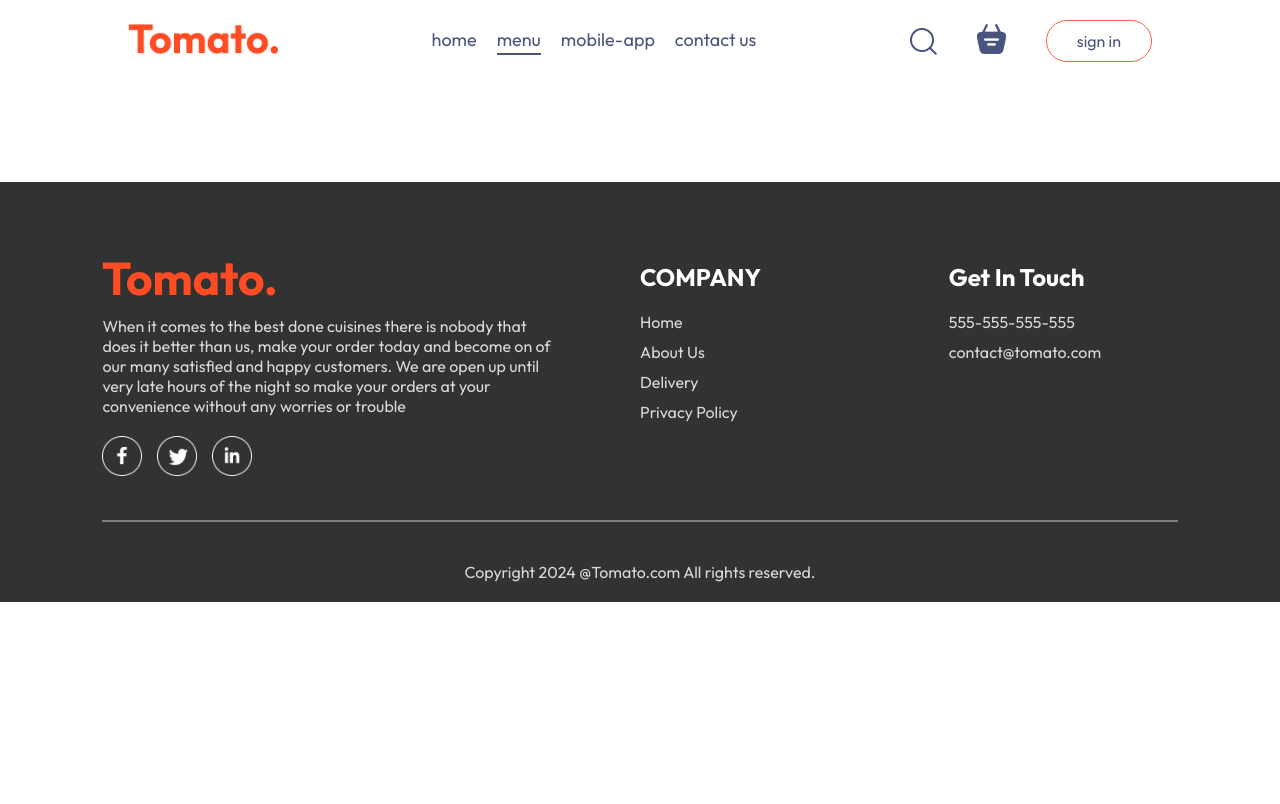
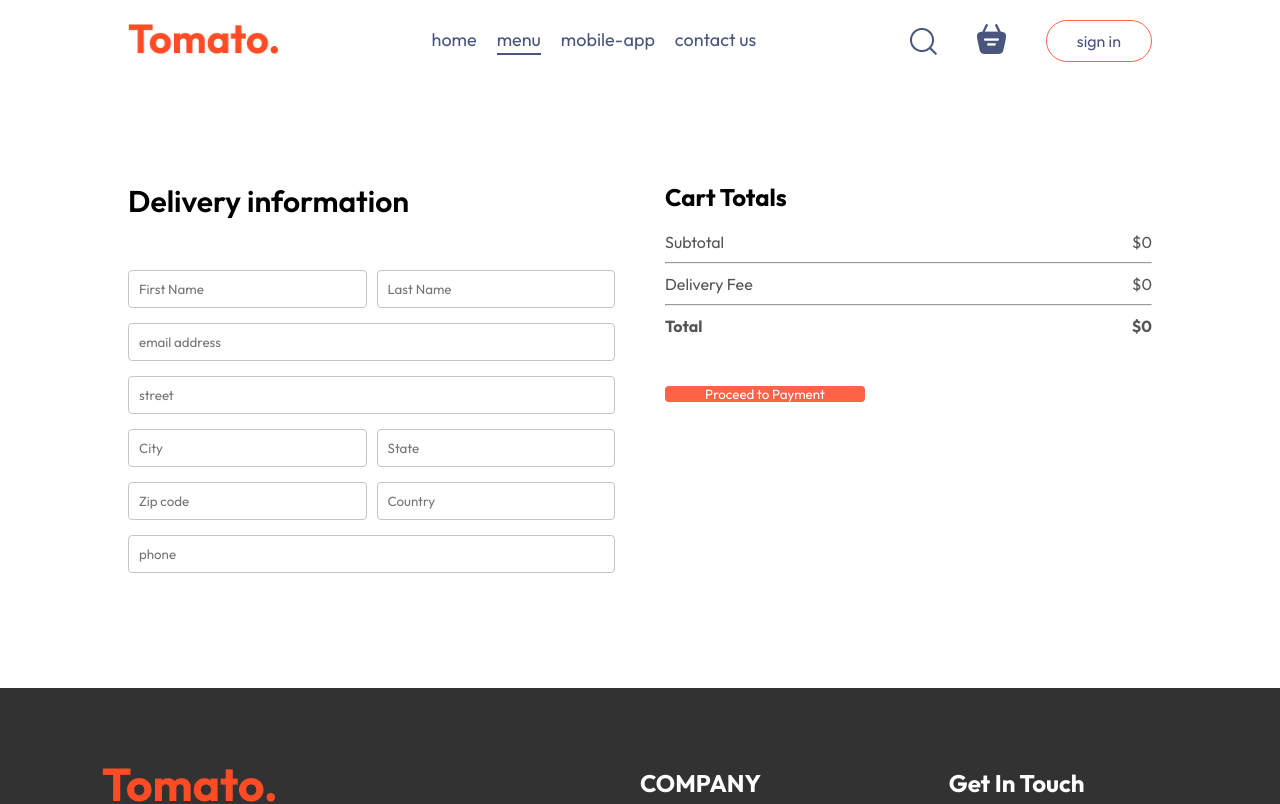
Before and after one commit to BrianWahungu/food-del, a React (Vite) app in the folder frontend/: page /order in a window 1280 px wide. Shown: the top 804 px of the page. Built offline with nearby package versions, Linux system fonts and the light colour scheme.

Commit message:
create place order page completed

```diff
--- a/frontend/src/pages/Cart/Cart.jsx
+++ b/frontend/src/pages/Cart/Cart.jsx
@@ -1,10 +1,14 @@
 import React, { useContext } from 'react'
 import './Cart.css'
 import {StoreContext} from '../../context/StoreContext'
+import { useNavigate } from 'react-router-dom';
 
 const Cart = () => {
 
   const {cartItems,food_list,removeFromCart, getTotalCartAmount} = useContext(StoreContext);
+
+  const navigate = useNavigate();
+
   return (
     <div className='cart'>
       <div className="cart-items">
@@ -48,15 +52,15 @@ const Cart = () => {
             <hr />
             <div className="cart-total-details">
                 <p>Delivery Fee</p>
-                <p>${2}</p>
+                <p>${getTotalCartAmount()===0?0:2}</p>
             </div>
             <hr />
             <div className="cart-total-details">
                 <b>Total</b>
-                <b>${getTotalCartAmount()+2}</b>
+                <b>${getTotalCartAmount()===0?0:getTotalCartAmount()+2}</b>
             </div>
           </div>
-          <button>Proceed to Checkout</button>
+          <button onClick={()=>navigate('/order')}>Proceed to Checkout</button>
         </div>
         <div className="cart-promocode">
           <div>
--- a/frontend/src/pages/PlaceOrder/PlaceOrder.css
+++ b/frontend/src/pages/PlaceOrder/PlaceOrder.css
@@ -0,0 +1,35 @@
+.place-order{
+    display: flex;
+    align-items: start;
+    justify-content: space-between;
+    gap: 50px;
+    margin-top: 100px;
+}
+.place-order-left{
+    width: 100%;
+    max-width: max(30%,500px);
+}
+.place-order-left .title{
+    font-size: 30px;
+    font-weight: 600;
+    margin-bottom: 50px;
+}
+.place-order-left input{
+    margin-bottom: 15px;
+    width: 100%;
+    padding: 10px;
+    border: 1px solid #c5c5c5;
+    border-radius: 4px;
+    outline-color: tomato;
+}
+.place-order-left .multi-fields{
+    display: flex;
+    gap: 10px;
+}
+.place-order-right{
+    width: 100%;
+    max-width: max(40%,500px);
+}
+.place-order .cart-total button{
+    margin-top: 30px;
+}
--- a/frontend/src/pages/PlaceOrder/PlaceOrder.jsx
+++ b/frontend/src/pages/PlaceOrder/PlaceOrder.jsx
@@ -1,10 +1,53 @@
 import React from 'react'
 import './PlaceOrder.css'
+import { useContext } from 'react'
+import { StoreContext } from '../../context/StoreContext'
 const PlaceOrder = () => {
+
+  const {getTotalCartAmount} = useContext(StoreContext)
   return (
-    <div>
-
-    </div>
+    <form className='place-order'>
+      <div className="place-order-left">
+        <p className="title">Delivery information</p>
+        <div className="multi-fields">
+          <input type="text" placeholder='First Name'/>
+          <input type="text" placeholder='Last Name'/>
+        </div>
+        <input type="email" placeholder='email address'/>
+        <input type="text" placeholder='street'/>
+        <div className="multi-fields">
+          <input type="text" placeholder='City'/>
+          <input type="text" placeholder='State'/>
+        </div>
+        <div className="multi-fields">
+          <input type="text" placeholder='Zip code'/>
+          <input type="text" placeholder='Country'/>
+        </div>
+        <input type="text" placeholder='phone'/>
+      </div>
+      <div className="place-order-right">
+      <div className="cart-total">
+          <h2>Cart Totals</h2>
+          <div>
+          <div className="cart-total-details">
+                <p>Subtotal</p>
+                <p>${getTotalCartAmount()}</p>
+            </div>
+            <hr />
+            <div className="cart-total-details">
+                <p>Delivery Fee</p>
+                <p>${getTotalCartAmount()===0?0:2}</p>
+            </div>
+            <hr />
+            <div className="cart-total-details">
+                <b>Total</b>
+                <b>${getTotalCartAmount()===0?0:getTotalCartAmount()+2}</b>
+            </div>
+          </div>
+          <button >Proceed to Payment</button>
+        </div>
+      </div>
+    </form>
   )
 }
 
```
